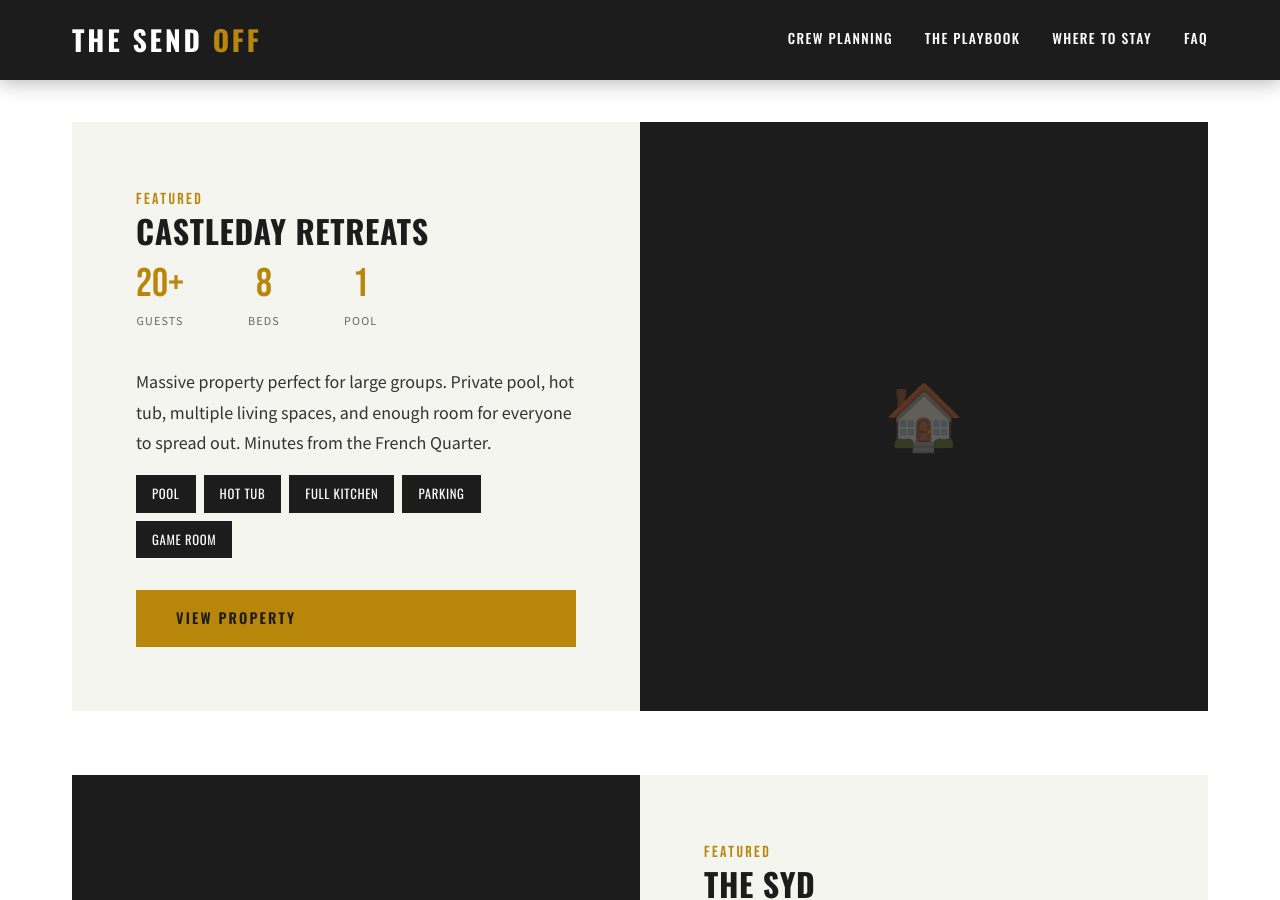
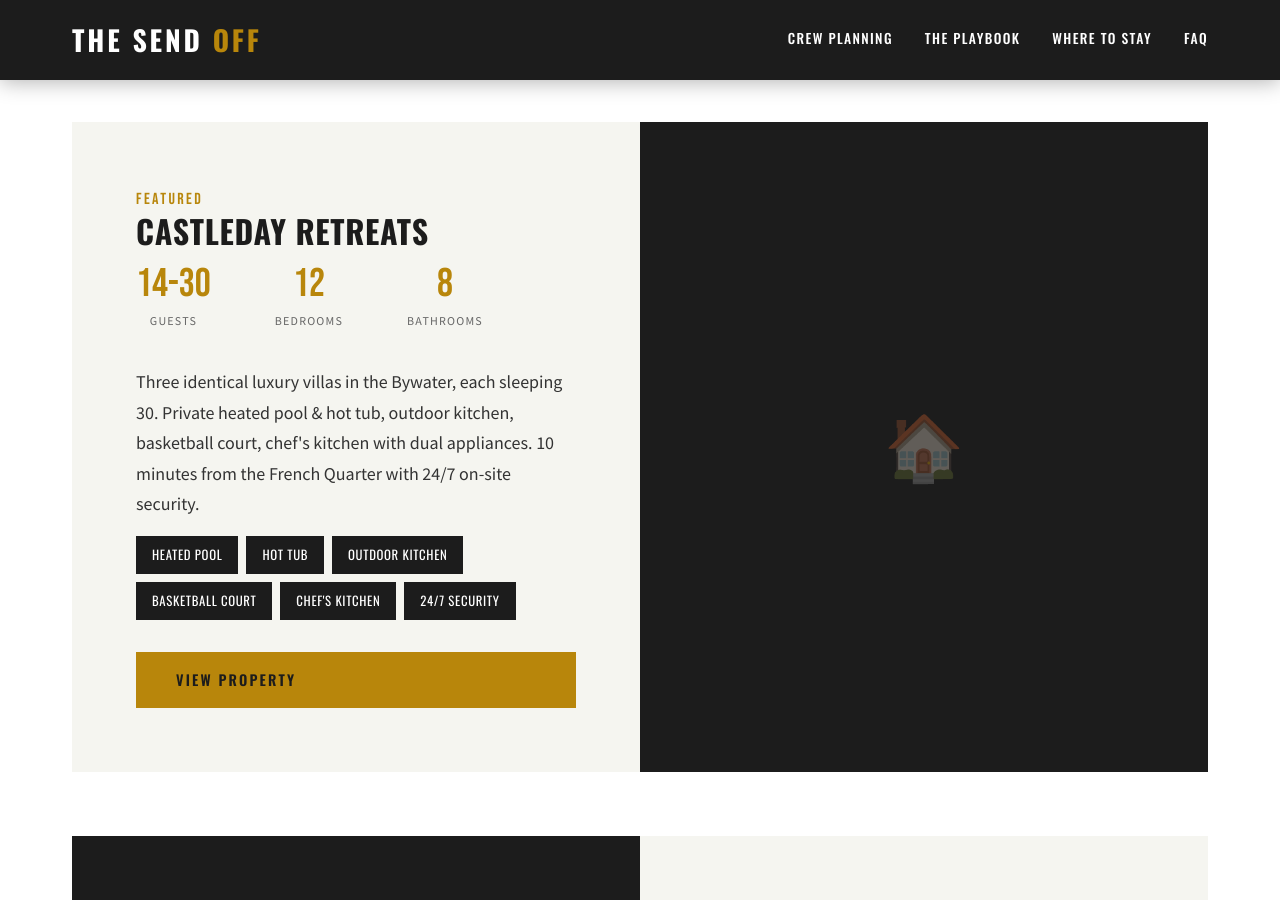
Before and after one commit to sjworth-dev/thesendoff, a Jekyll site: the page built from where-to-stay.html, in a window 1280 px wide and 900 px high, scrolled down 1264 px. Built offline with Jekyll 4.4.1, drawn with Linux system fonts in a browser that asks for light colours.

Commit message:
Update Castleday info: 14-30 guests, 12 bedrooms, 8 bathrooms, correct amenities

```diff
--- a/where-to-stay.html
+++ b/where-to-stay.html
@@ -268,25 +268,26 @@
           <h3>Castleday Retreats</h3>
           <div class="property-stats">
             <div class="stat">
-              <span class="stat-number">20+</span>
+              <span class="stat-number">14-30</span>
               <span class="stat-label">Guests</span>
             </div>
             <div class="stat">
-              <span class="stat-number">8</span>
-              <span class="stat-label">Beds</span>
+              <span class="stat-number">12</span>
+              <span class="stat-label">Bedrooms</span>
             </div>
             <div class="stat">
-              <span class="stat-number">1</span>
-              <span class="stat-label">Pool</span>
+              <span class="stat-number">8</span>
+              <span class="stat-label">Bathrooms</span>
             </div>
           </div>
-          <p>Massive property perfect for large groups. Private pool, hot tub, multiple living spaces, and enough room for everyone to spread out. Minutes from the French Quarter.</p>
+          <p>Three identical luxury villas in the Bywater, each sleeping 30. Private heated pool & hot tub, outdoor kitchen, basketball court, chef's kitchen with dual appliances. 10 minutes from the French Quarter with 24/7 on-site security.</p>
           <div class="property-amenities">
-            <span class="amenity-tag">Pool</span>
+            <span class="amenity-tag">Heated Pool</span>
             <span class="amenity-tag">Hot Tub</span>
-            <span class="amenity-tag">Full Kitchen</span>
-            <span class="amenity-tag">Parking</span>
-            <span class="amenity-tag">Game Room</span>
+            <span class="amenity-tag">Outdoor Kitchen</span>
+            <span class="amenity-tag">Basketball Court</span>
+            <span class="amenity-tag">Chef's Kitchen</span>
+            <span class="amenity-tag">24/7 Security</span>
           </div>
           <a href="https://castledayretreats.com" class="btn btn-primary" target="_blank">View Property</a>
         </div>
```
